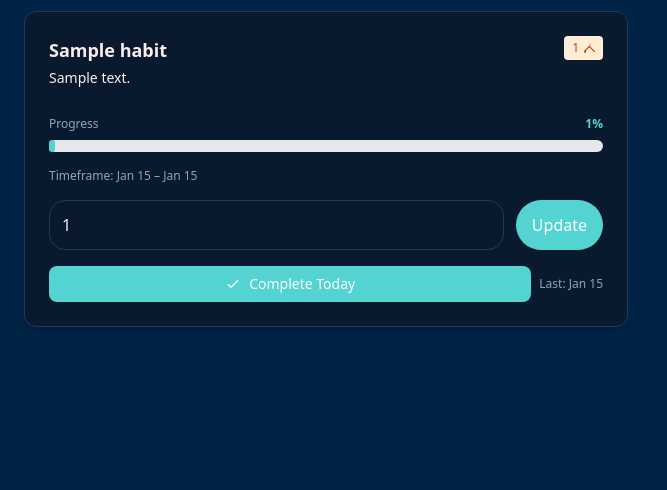
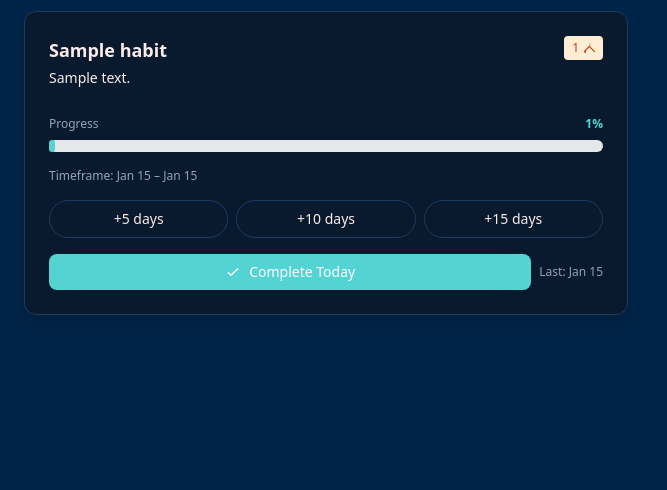
Before and after one commit to ssakiinaa/mentora_ai, a Django app: page /dashboard/habits/ in a window 1280 px wide. Shown: the part 142-632 px from the top of the page, without its empty margins (0-667 px from the left). Run offline with Django 5.2, Linux system fonts and the light colour scheme; a user stored in the database is signed in; tables that the repository leaves empty hold one stand-in row (values such as "Sample post"); some libraries are stand-ins or nearby versions.

Commit message:
review prep

```diff
--- a/mentora/dashboard/urls.py
+++ b/mentora/dashboard/urls.py
@@ -10,10 +10,12 @@ urlpatterns = [
     path('habits/', views.habit_list, name='habit_list'),
     path('habits/create/', views.habit_create, name='habit_create'),
     path('habits/<int:habit_id>/complete/', views.habit_complete, name='habit_complete'),
+    path('habits/<int:habit_id>/extend-deadline/', views.habit_extend_deadline, name='habit_extend_deadline'),
     path('habits/<int:habit_id>/update/', views.habit_update, name='habit_update'),
     # Goal routes
     path('goals/', views.goal_list, name='goal_list'),
     path('goals/create/', views.goal_create, name='goal_create'),
+    path('goals/<int:goal_id>/extend-deadline/', views.goal_extend_deadline, name='goal_extend_deadline'),
     path('goals/<int:goal_id>/update/', views.goal_update, name='goal_update'),
     path('goals/<int:goal_id>/complete/', views.goal_complete, name='goal_complete'),
     # AI Coach chat routes
--- a/mentora/dashboard/views.py
+++ b/mentora/dashboard/views.py
@@ -228,6 +228,27 @@ def habit_complete(request, habit_id):
 
 
 @login_required
+def habit_extend_deadline(request, habit_id):
+    """Extend the habit deadline by a selectable number of days."""
+    habit = get_object_or_404(Habit, id=habit_id, user=request.user)
+    if request.method == 'POST':
+        days_value = request.POST.get('days', '').strip()
+        try:
+            days = int(days_value)
+            if days not in (5, 10, 15):
+                raise ValueError
+        except ValueError:
+            messages.error(request, 'Invalid extension period.')
+            return redirect('habit_list')
+
+        base_date = habit.target_date or habit.start_date or timezone.now().date()
+        habit.target_date = base_date + timedelta(days=days)
+        habit.save()
+        messages.success(request, f'Habit deadline extended by {days} days.')
+    return redirect('habit_list')
+
+
+@login_required
 def habit_update(request, habit_id):
     """Update habit progress directly from the habit list."""
     habit = get_object_or_404(Habit, id=habit_id, user=request.user)
@@ -312,6 +333,27 @@ def goal_complete(request, goal_id):
         messages.success(request, f'{goal.title} checked in for today!')
     else:
         messages.info(request, f'{goal.title} already checked in today.')
+    return redirect('goal_list')
+
+
+@login_required
+def goal_extend_deadline(request, goal_id):
+    """Extend the goal deadline by a selectable number of days."""
+    goal = get_object_or_404(Goal, id=goal_id, user=request.user)
+    if request.method == 'POST':
+        days_value = request.POST.get('days', '').strip()
+        try:
+            days = int(days_value)
+            if days not in (5, 10, 15):
+                raise ValueError
+        except ValueError:
+            messages.error(request, 'Invalid extension period.')
+            return redirect('goal_list')
+
+        base_date = goal.target_date or goal.start_date or timezone.now().date()
+        goal.target_date = base_date + timedelta(days=days)
+        goal.save()
+        messages.success(request, f'Goal deadline extended by {days} days.')
     return redirect('goal_list')
 
 
--- a/mentora/templates/dashboard/habit_list.html
+++ b/mentora/templates/dashboard/habit_list.html
@@ -46,28 +46,29 @@
         </div>
       </div>
 
-      {% if habit.start_date or habit.target_date %}
       <div class="mb-4 text-xs text-[var(--text-muted)]">
         Timeframe:
         {% if habit.start_date %}{{ habit.start_date|date:"M d" }}{% else %}Start now{% endif %}
         –
         {% if habit.target_date %}{{ habit.target_date|date:"M d" }}{% else %}Open ended{% endif %}
       </div>
-      {% endif %}
-
-      <form method="post" action="{% url 'habit_update' habit.id %}" class="mb-4 grid gap-3 sm:grid-cols-[1fr_auto]">
-        {% csrf_token %}
-        <input
-          type="number"
-          name="progress"
-          min="0"
-          max="100"
-          value="{{ habit.progress|floatformat:0 }}"
-          class="w-full rounded-2xl border border-[var(--border-color)] bg-[var(--bg-secondary)] p-3 text-[var(--text-primary)] focus:outline-none focus:ring-2 focus:ring-[var(--accent-primary)]"
-          aria-label="Update progress for {{ habit.name }}"
-        />
-        <button type="submit" class="rounded-full bg-[var(--accent-primary)] px-4 py-3 text-white font-medium hover:opacity-90 transition">Update</button>
-      </form>
+      <div class="mb-4 grid gap-2 sm:grid-cols-3">
+        <form method="post" action="{% url 'habit_extend_deadline' habit.id %}" class="inline-block">
+          {% csrf_token %}
+          <input type="hidden" name="days" value="5">
+          <button type="submit" class="w-full rounded-full border border-[var(--border-color)] bg-[var(--bg-secondary)] px-3 py-2 text-sm font-medium text-[var(--text-primary)] hover:bg-[var(--hover-bg)] transition">+5 days</button>
+        </form>
+        <form method="post" action="{% url 'habit_extend_deadline' habit.id %}" class="inline-block">
+          {% csrf_token %}
+          <input type="hidden" name="days" value="10">
+          <button type="submit" class="w-full rounded-full border border-[var(--border-color)] bg-[var(--bg-secondary)] px-3 py-2 text-sm font-medium text-[var(--text-primary)] hover:bg-[var(--hover-bg)] transition">+10 days</button>
+        </form>
+        <form method="post" action="{% url 'habit_extend_deadline' habit.id %}" class="inline-block">
+          {% csrf_token %}
+          <input type="hidden" name="days" value="15">
+          <button type="submit" class="w-full rounded-full border border-[var(--border-color)] bg-[var(--bg-secondary)] px-3 py-2 text-sm font-medium text-[var(--text-primary)] hover:bg-[var(--hover-bg)] transition">+15 days</button>
+        </form>
+      </div>
 
       <div class="flex items-center gap-2">
         <form method="post" action="{% url 'habit_complete' habit.id %}" class="flex-1">
```
Also changed, not shown: mentora/templates/dashboard/goal_list.html (+21 -17 lines).
